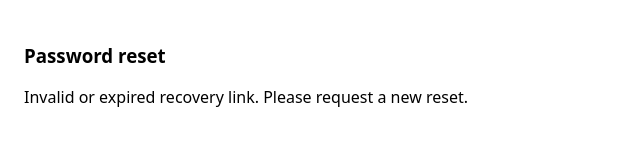
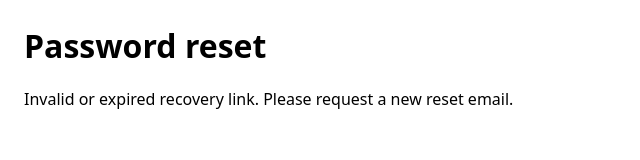
Before and after one commit to khush1705/Careerly-site, a plain HTML site: page recover/index.html in a window 1280 px wide. Shown: the whole page, without its empty margins (0-640 px from the left). Drawn offline with Linux system fonts and the light colour scheme.

Commit message:
Update index.html

```diff
--- a/recover/index.html
+++ b/recover/index.html
@@ -1,29 +1,40 @@
 <!doctype html>
-<meta name="viewport" content="width=device-width, initial-scale=1" />
-<body style="font-family: system-ui, sans-serif; padding: 16px">
-  <h3>Password reset</h3>
-  <div id="status">Preparing...</div>
-  <p id="hint" style="display:none">
-    If nothing happens, tap: <a id="deep" href="#">Open app</a>
-  </p>
+<html lang="en">
+<head>
+  <meta charset="utf-8" />
+  <meta name="viewport" content="width=device-width,initial-scale=1" />
+  <title>Password reset</title>
+  <style>
+    body { font-family: system-ui, sans-serif; margin: 24px; }
+    .hidden { display: none; }
+    code { background: #f4f4f4; padding: 2px 4px; border-radius: 4px; }
+  </style>
+</head>
+<body>
+  <h1>Password reset</h1>
+  <p id="status">Processing your link…</p>
   <script>
-    // Remove the leading '#'
-    const p = new URLSearchParams(location.hash.slice(1));
-    const t = p.get("access_token");
-    const type = p.get("type");
+    (function () {
+      try {
+        // Supabase sends tokens in the URL fragment (after #)
+        const hash = window.location.hash || "";
+        const params = new URLSearchParams(hash.startsWith("#") ? hash.slice(1) : hash);
 
-    const status = document.getElementById("status");
-    const hint = document.getElementById("hint");
-    const deep = document.getElementById("deep");
+        const type = params.get("type");
+        const accessToken = params.get("access_token");
 
-    if (type === "recovery" && t) {
-      const deeplink = `careerly://auth-callback?type=recovery&access_token=${encodeURIComponent(t)}`;
-      deep.href = deeplink;
-      status.textContent = "Opening the Careerly app to reset your password...";
-      hint.style.display = "block";
-      location.href = deeplink; // auto open
-    } else {
-      status.textContent = "Invalid or expired recovery link. Please request a new reset.";
-    }
+        if (type === "recovery" && accessToken) {
+          // Forward to your app's deep link. Encode the token safely.
+          const url = "careerly://auth-callback?type=recovery&access_token=" + encodeURIComponent(accessToken);
+          window.location.replace(url);
+        } else {
+          document.getElementById("status").textContent = "Invalid or expired recovery link. Please request a new reset email.";
+        }
+      } catch (e) {
+        document.getElementById("status").textContent = "Error reading recovery link. Please try again.";
+        console.error(e);
+      }
+    })();
   </script>
 </body>
+</html>
```
